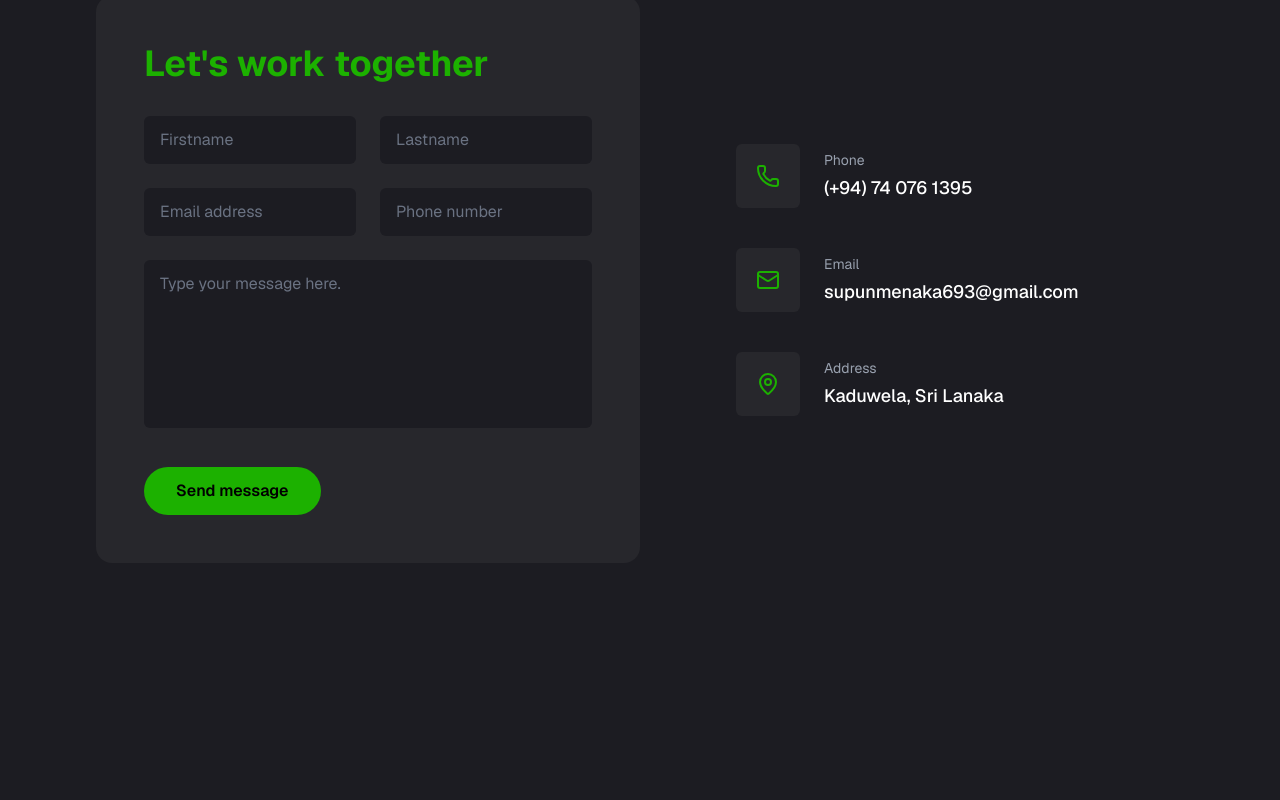
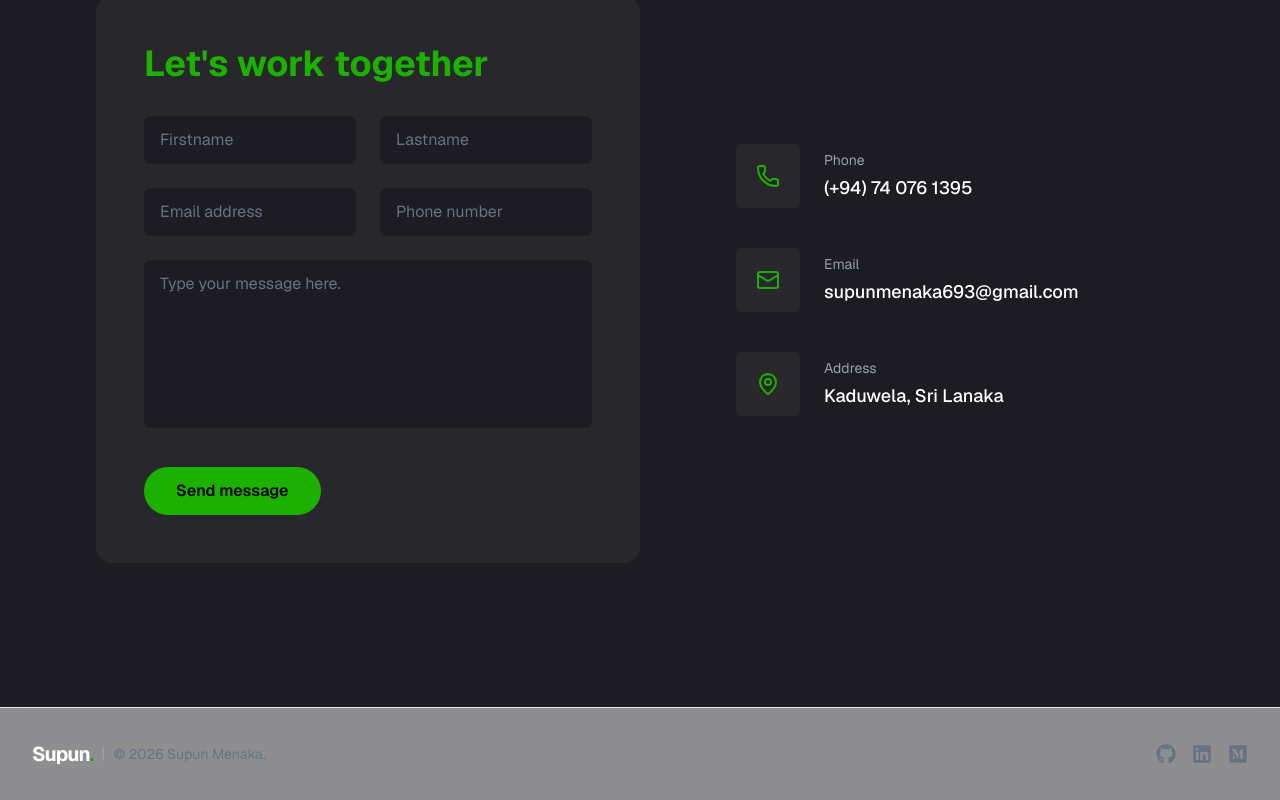
Before and after one commit to supunmenaka2004/My-Portfolio, a Next.js app: page / in a window 1280 px wide. Shown: the part 2833-3633 px from the top of the page. Before the commit the page ends 3492 px from the top, so only its background shows below. Built offline with nearby package versions, Linux system fonts and the light colour scheme.

Commit message:
Fix: Display footer on the main page

```diff
--- a/src/app/page.tsx
+++ b/src/app/page.tsx
@@ -3,15 +3,17 @@ import Hero from "@/components/Hero";
 import About from "@/components/About";
 import Projects from "@/components/Projects";
 import Contact from "@/components/Contact";
+import Footer from "@/components/Footer";
 
 export default function Home() {
   return (
-    <main className="min-h-screen bg-background font-sans">
+    <main className="min-h-screen bg-background font-sans flex flex-col">
       <Navbar />
       <Hero />
       <About />
       <Projects />
       <Contact />
+      <Footer />
     </main>
   );
 }
```
